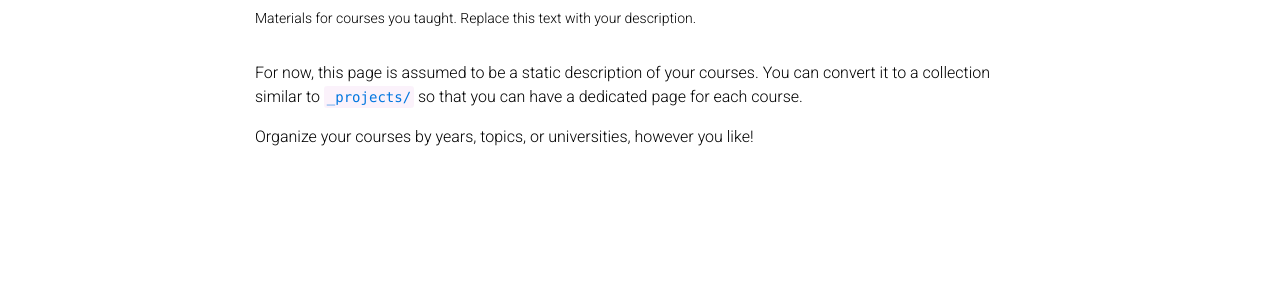
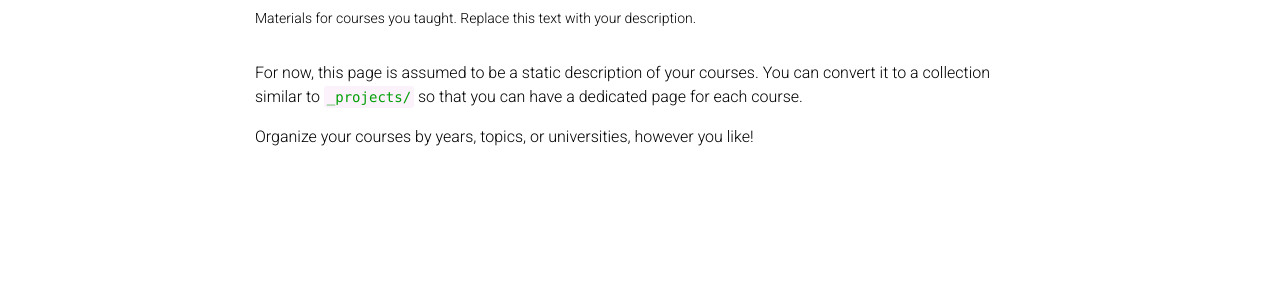
Before and after one commit to ABaldrati/ABaldrati.github.io, a Jekyll site: the page built from _pages/teaching.md, in a window 1280 px wide. Shown: the part 153-434 px from the top of the page. Built offline with Jekyll 4.4.1, drawn with Linux system fonts in a browser that asks for light colours; full-size pictures stand in for the smaller copies a plugin makes; comment, search, counter and statistics services are not loaded; a style sheet for code colours, icons or effects is not loaded.

Commit message:
feat(change color): change color

```diff
--- a/_sass/_themes.scss
+++ b/_sass/_themes.scss
@@ -7,8 +7,8 @@
   --global-code-bg-color: #{$code-bg-color-light};
   --global-text-color: #{$black-color};
   --global-text-color-light: #{$grey-color};
-  --global-theme-color: #{$blue-color};
-  --global-hover-color: #{$blue-color};
+  --global-theme-color: #{$green-color-dark};
+  --global-hover-color: #{$green-color-dark};
   --global-hover-text-color: #{$white-color};
   --global-footer-bg-color: #{$grey-color-dark};
   --global-footer-text-color: #{$grey-color-light};
```
